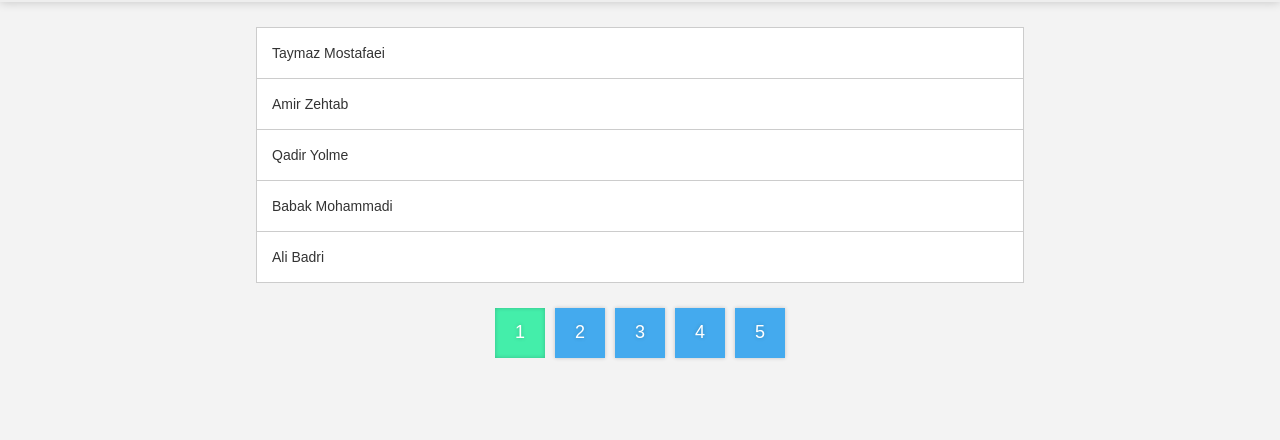
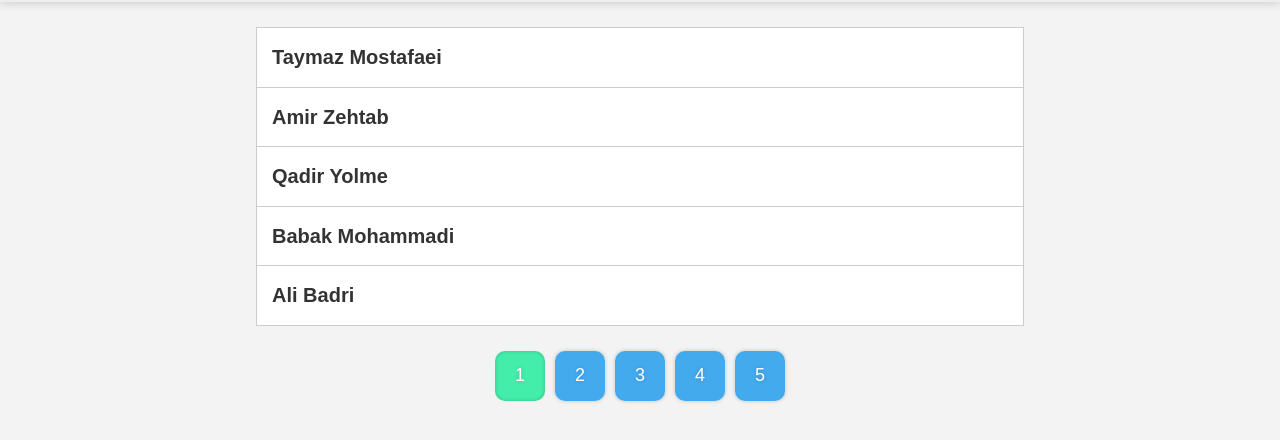
Before and after one commit to hosseinghafouri/pagination, a plain HTML site: page index.html in a window 1280 px wide. Shown: the part 58-498 px from the top of the page. Drawn offline with nearby package versions, Linux system fonts and the light colour scheme.

Commit message:
Reconstruction project & some edit in style.css

```diff
--- a/css/style.css
+++ b/css/style.css
@@ -30,6 +30,8 @@ main .list {
 	background-color: #FFF;
 	border: 1px solid #CCC;
 	margin-top: 25px;
+	font-size: 20px;
+	font-weight: bold;
 }
 
 main .list .item {
@@ -53,6 +55,7 @@ main .list .item:hover {
 .pagenumbers button {
 	width: 50px;
 	height: 50px;
+	border-radius: 10px;
 
 	appearance: none;
 	border: none;
--- a/js/app.js
+++ b/js/app.js
@@ -34,6 +34,8 @@ let paginationContainer = document.querySelector('#pagination');
 let currentPage = 1;
 let rowsCount = 5;
 
+let listItemsFragment = document.createDocumentFragment();
+
 function displayUesrsList (allUesrsArray, usersContainer, rowsCount, currentPage) {
     usersContainer.innerHTML = '';
 
@@ -47,7 +49,9 @@ function displayUesrsList (allUesrsArray, usersContainer, rowsCount, currentPage
         userElement.classList.add('item');
         userElement.innerHTML = user.name + ' ' + user.lastName;
 
-        usersContainer.appendChild(userElement);
+        listItemsFragment.appendChild(userElement);
+
+        usersContainer.appendChild(listItemsFragment);
     });
     console.log(paginatedUsers);
 };
@@ -59,7 +63,11 @@ function setupPagination(allUesrsArray, paginationContainer, rowsCount) {
 
     for (let index = 1; index < pageCount + 1; index++) {
         let btn = paginationBtnGenerate(allUesrsArray, index);
-        paginationContainer.appendChild(btn);
+
+        listItemsFragment.appendChild(btn);
+
+        paginationContainer.appendChild(listItemsFragment);
+
     };
 };
 
```
